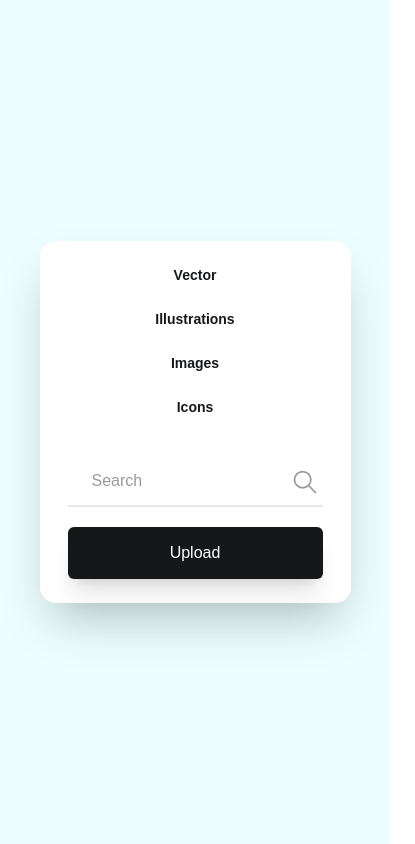
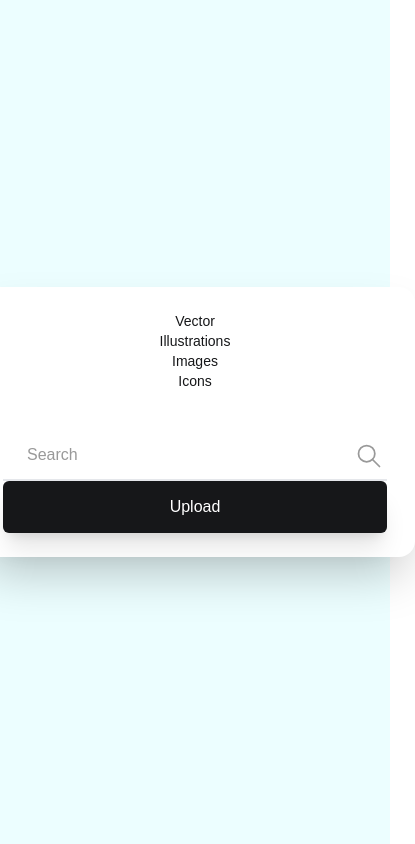
Before and after one commit to AllanKirui/tailwind-image-gallery, a website: page index.html in a window 390 px wide. Shown: the whole page, 415 px wide, since content can reach past the window. Drawn offline with Linux system fonts and the light colour scheme.

Commit message:
Add responsive markup for card top

```diff
--- a/index.html
+++ b/index.html
@@ -13,24 +13,29 @@
       class="bg-azure min-h-screen flex items-center justify-center flex-col"
     >
       <!-- card -->
-      <div class="bg-white text-elgengrau px-7 py-6 rounded-2xl shadow-2xl">
+      <div class="bg-white text-elgengrau px-7 py-6 m-5 rounded-2xl shadow-2xl">
         <!-- card top -->
         <div>
           <!-- nav links -->
           <nav>
-            <ul class="font-semibold text-center text-sm">
+            <ul
+              class="font-normal text-sm flex flex-col md:flex-row text-center gap-6 md:gap-7 md:justify-end"
+            >
               <li><a href="#">Vector</a></li>
-              <li class="mt-6"><a href="#">Illustrations</a></li>
-              <li class="mt-6"><a href="#">Images</a></li>
-              <li class="mt-6"><a href="#">Icons</a></li>
+              <li><a href="#">Illustrations</a></li>
+              <li><a href="#">Images</a></li>
+              <li><a href="#">Icons</a></li>
             </ul>
           </nav>
 
-          <!-- search form and upload button -->
-          <div class="mt-10">
+          <!-- search form and upload button wrapper -->
+          <div
+            class="mt-10 md:mt-24 flex flex-col md:flex-row gap-6 md:justify-between"
+          >
+            <!-- search form -->
             <div class="relative">
               <input
-                class="px-6 py-3 placeholder:text-spanish-gray border-b-2"
+                class="px-6 py-3 w-96 min-w-full placeholder:text-spanish-gray border-b-2"
                 type="text"
                 placeholder="Search"
               />
@@ -53,8 +58,10 @@
                 </svg>
               </button>
             </div>
+
+            <!-- upload button -->
             <button
-              class="bg-elgengrau text-white mt-5 py-3.5 px-14 w-full rounded-md shadow-xl"
+              class="bg-elgengrau text-white py-3.5 px-14 rounded-md shadow-xl"
             >
               Upload
             </button>
```
